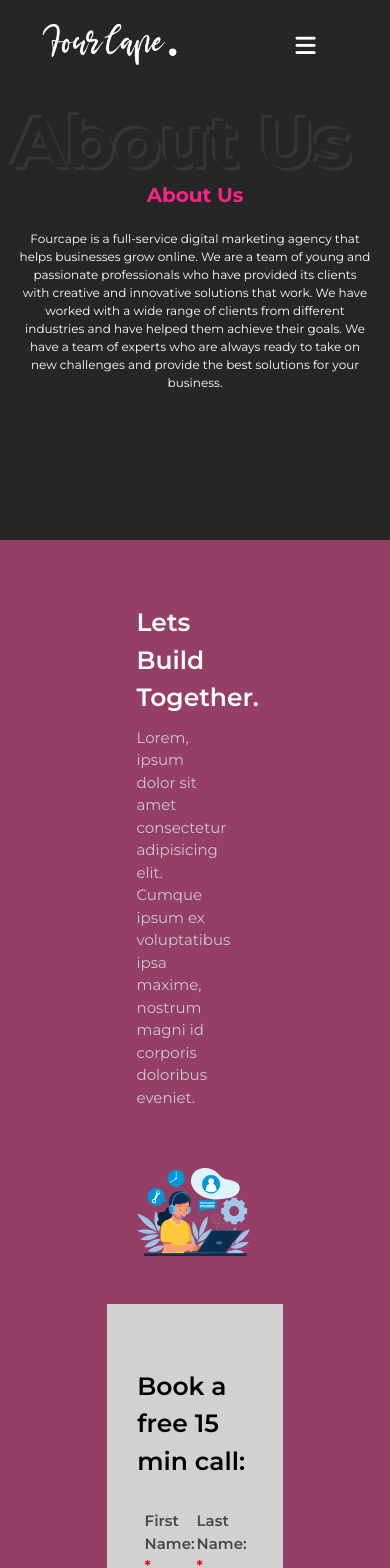
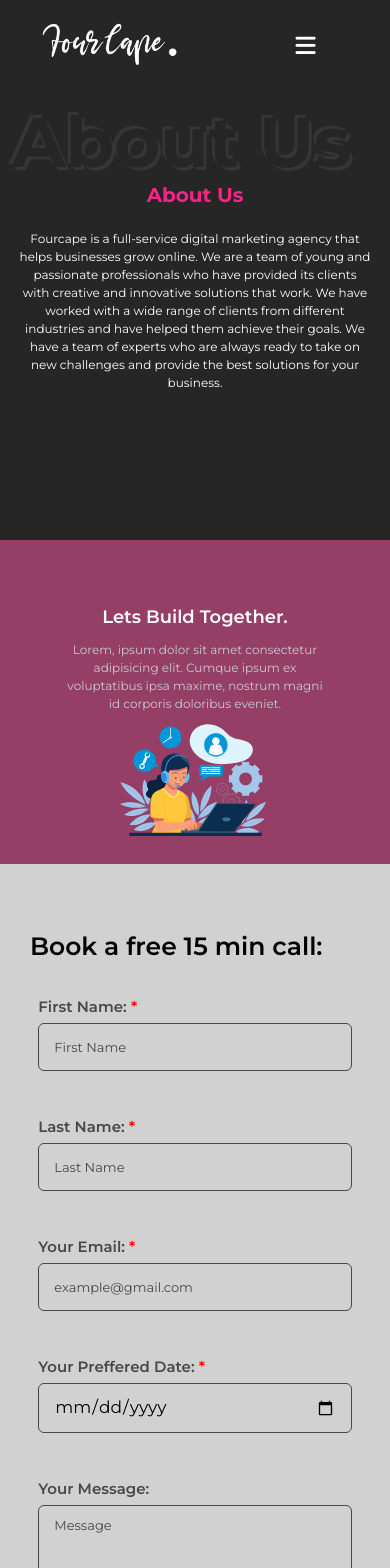
Before and after one commit to Four-Cape-Org/Four-Cape-Web-Frontend, a React (Vite) app: page /about in a window 390 px wide. Shown: the top 1568 px of the page. Built offline with nearby package versions, Linux system fonts and the light colour scheme.

Commit message:
Book a call section made responsive

```diff
--- a/src/Components/BookCall.jsx
+++ b/src/Components/BookCall.jsx
@@ -8,43 +8,45 @@ const BookCall = ({bookCallRef}) => {
 
   return (
     <div className='bg-[#953F66] flex justify-center items-center flex-wrap  py-[4em] mt-[5em]' ref={bookCallRef}>
-        <div className='w-[30%] flex flex-col justify-center items-start'>
-            <h3 className='text-primary text-[white] text-[25px] font-semibold'>Lets Build Together.</h3>
-            <p className='text-[#cacaca] text-[15px] w-[75%] my-[10px]'>Lorem, ipsum dolor sit amet consectetur adipisicing elit. Cumque ipsum ex voluptatibus ipsa maxime, nostrum magni id corporis doloribus eveniet.</p>
-            <img src={BookCallImg} className="h-[40%] my-[3em]" alt="Book a call" />
+        <div className='lg:w-[30%] md:w-[70%] sm:w-[90%] w-[100%] mx-2 flex lg:flex-col md:flex-row sm:flex-row flex-col justify-center sm:items-start items-center'>
+            <div className='sm:block sm:flex-none flex flex-col justify-center items-center lg:w-[100%] md:w-[50%] sm:w-[50%] w-[95%]'>
+                <h3 className='text-primary text-[white] sm:text-[25px] text-[18px] font-semibold'>Lets Build Together.</h3>
+                <p className='text-[#cacaca] sm:text-[15px] text-[12px] w-[75%] my-[10px] sm:text-left text-center'>Lorem, ipsum dolor sit amet consectetur adipisicing elit. Cumque ipsum ex voluptatibus ipsa maxime, nostrum magni id corporis doloribus eveniet.</p>
+            </div>
+            <img src={BookCallImg} className="lg:w-[80%] md:w-[50%] sm:w-[40%] w-[40%] lg:my-[3em]" alt="Book a call" />
         </div>
 
-        <form action="" className='bg-[#D1D1D1] w-[45%] py-[4em] px-[30px] mx-[4em]'>
+        <form action="" className='bg-[#D1D1D1] lg:w-[55%] md:w-[80%] sm:w-[90%] w-[100%] py-[4em] px-[30px] lg:mx-[3em] sm:my-5 my-7'>
 
             <h3 className='text-primary text-[#000000] text-[25px] font-semibold mb-[15px]'>Book a free 15 min call: </h3>
 
             <div className='flex flex-col justify-center items-center'>
 
-                <div className='flex justify-between items-center w-[90%]'>
+                <div className='flex sm:flex-row flex-col justify-between items-center w-[100%]'>
 
-                    <div className='flex flex-col justify-center items-start w-[47%] my-[15px] mx-auto'>
+                    <div className='flex flex-col justify-center items-start sm:w-[47%] w-[95%] my-[15px] mx-auto'>
                         <label htmlFor="firstname" className='text-[#484848] text-[15px] font-semibold mb-[5px]'>First Name: <span className='text-[red]'>*</span></label>
                         <input type="text" name='firstname' placeholder="First Name" className={formInputStyle} />
                     </div>
 
-                    <div className='flex flex-col justify-center items-start w-[47%] my-[15px] mx-auto'>
+                    <div className='flex flex-col justify-center items-start sm:w-[47%] w-[95%] my-[15px] mx-auto'>
                         <label htmlFor="lastname" className='text-[#484848] text-[15px] font-semibold mb-[5px]'>Last Name: <span className='text-[red]'>*</span></label>
                         <input type="text" name='lastname' placeholder="Last Name" className={formInputStyle} />
                     </div>
 
                 </div>
 
-                <div className='flex flex-col justify-center items-start w-[90%] my-[15px] mx-auto'>
+                <div className='flex flex-col justify-center items-start sm:w-[90%] w-[95%] my-[15px] mx-auto'>
                     <label htmlFor="email" className='text-[#484848] text-[15px] font-semibold mb-[5px]'>Your Email: <span className='text-[red]'>*</span></label>
                     <input type="email" name='email' placeholder="example@gmail.com" className={formInputStyle} />
                 </div>
 
-                <div className='flex flex-col justify-center items-start w-[90%] my-[15px] mx-auto'>
+                <div className='flex flex-col justify-center items-start sm:w-[90%] w-[95%] my-[15px] mx-auto'>
                     <label htmlFor="date" className='text-[#484848] text-[15px] font-semibold mb-[5px]'>Your Preffered Date: <span className='text-[red]'>*</span></label>
                     <input type="date" name='date' placeholder="dd/mm/yyyy" className={formInputStyle} />
                 </div>
 
-                <div className='flex flex-col justify-center items-start w-[90%] my-[15px] mx-auto'>
+                <div className='flex flex-col justify-center items-start sm:w-[90%] w-[95%] my-[15px] mx-auto'>
                     <label htmlFor="msg" className='text-[#484848] text-[15px] font-semibold mb-[5px]'>Your Message:</label>
                     <textarea name='msg' placeholder="Message" className={`${formInputStyle} resize-none h-[8em]`} />
                 </div>
```
